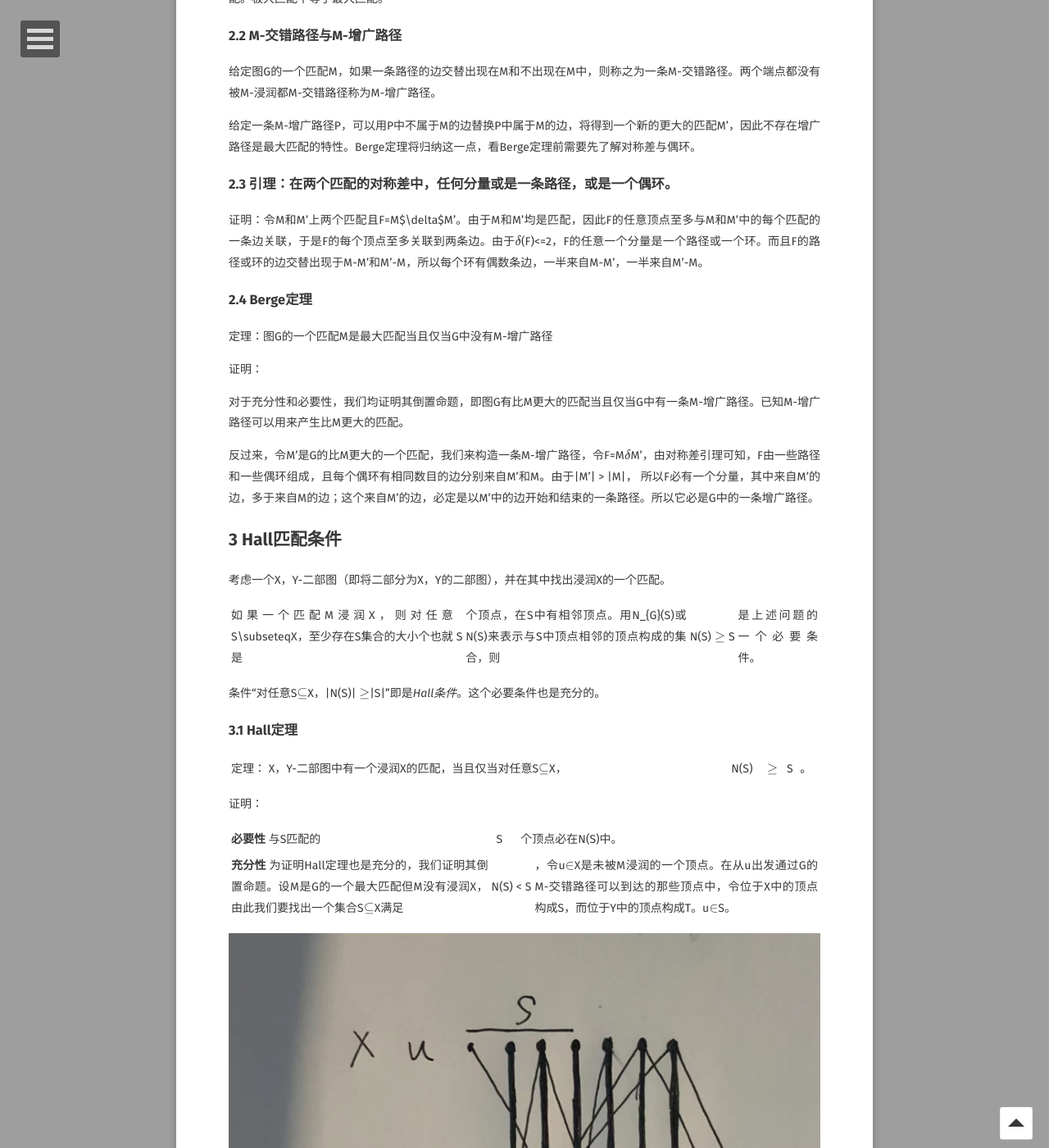
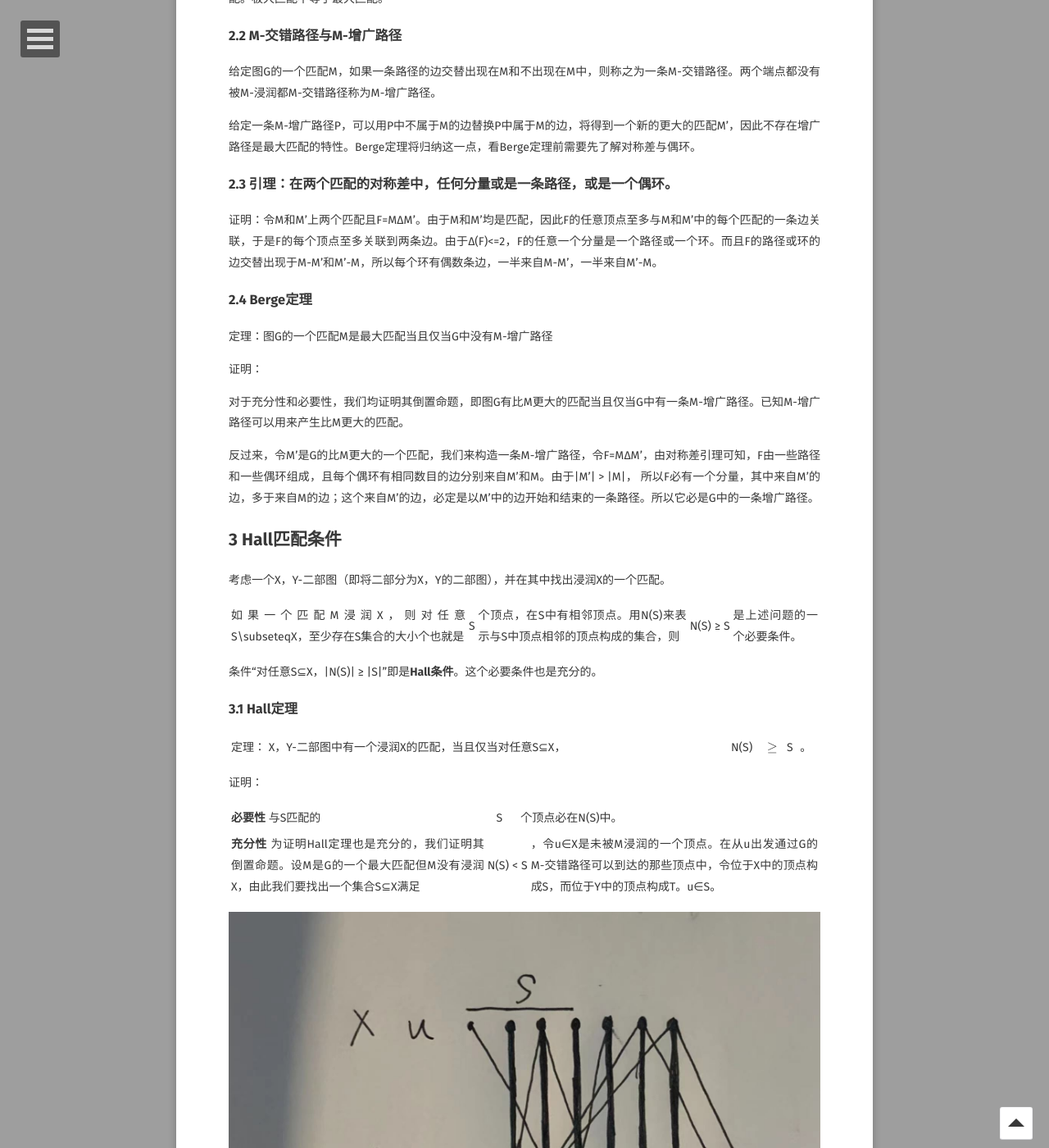
Before and after one commit to YawWQ/yawwq.github.io, a Jekyll site: the page built from _posts/2021-06-05-最大匹配与Hall定理.md, in a window 1280 px wide and 1400 px high, scrolled down 781 px. Shown: the whole window at 82% size. Built offline with Jekyll 4.4.1, drawn with Linux system fonts in a browser that asks for light colours; some web fonts are replaced; formulas are drawn with MathJax 3; some of the changed text lies outside the part shown.

Commit message:
Update 2021-06-05-最大匹配与Hall定理.md

```diff
--- a/_posts/2021-06-05-最大匹配与Hall定理.md
+++ b/_posts/2021-06-05-最大匹配与Hall定理.md
@@ -33,7 +33,7 @@ comments: false
 
 ### 2.3 引理：在两个匹配的对称差中，任何分量或是一条路径，或是一个偶环。
 
-证明：令M和M’上两个匹配且F=M$\delta$M’。由于M和M’均是匹配，因此F的任意顶点至多与M和M’中的每个匹配的一条边关联，于是F的每个顶点至多关联到两条边。由于$$\delta$$(F)<=2，F的任意一个分量是一个路径或一个环。而且F的路径或环的边交替出现于M-M’和M’-M，所以每个环有偶数条边，一半来自M-M’，一半来自M’-M。
+证明：令M和M’上两个匹配且F=MΔM’。由于M和M’均是匹配，因此F的任意顶点至多与M和M’中的每个匹配的一条边关联，于是F的每个顶点至多关联到两条边。由于Δ(F)<=2，F的任意一个分量是一个路径或一个环。而且F的路径或环的边交替出现于M-M’和M’-M，所以每个环有偶数条边，一半来自M-M’，一半来自M’-M。
 
 ### 2.4 Berge定理
 
@@ -43,31 +43,31 @@ comments: false
 
 对于充分性和必要性，我们均证明其倒置命题，即图G有比M更大的匹配当且仅当G中有一条M-增广路径。已知M-增广路径可以用来产生比M更大的匹配。
 
-反过来，令M’是G的比M更大的一个匹配，我们来构造一条M-增广路径，令F=M$$\delta$$M'，由对称差引理可知，F由一些路径和一些偶环组成，且每个偶环有相同数目的边分别来自M’和M。由于\|M'\| > \|M\|， 所以F必有一个分量，其中来自M’的边，多于来自M的边；这个来自M’的边，必定是以M’中的边开始和结束的一条路径。所以它必是G中的一条增广路径。
+反过来，令M’是G的比M更大的一个匹配，我们来构造一条M-增广路径，令F=MΔM'，由对称差引理可知，F由一些路径和一些偶环组成，且每个偶环有相同数目的边分别来自M’和M。由于\|M'\| > \|M\|， 所以F必有一个分量，其中来自M’的边，多于来自M的边；这个来自M’的边，必定是以M’中的边开始和结束的一条路径。所以它必是G中的一条增广路径。
 
 ## 3 Hall匹配条件
 
 考虑一个X，Y-二部图（即将二部分为X，Y的二部图），并在其中找出浸润X的一个匹配。
 
-如果一个匹配M浸润X，则对任意S\subseteqX，至少存在S集合的大小个也就是|S|个顶点，在S中有相邻顶点。用N_{G}(S)或N(S)来表示与S中顶点相邻的顶点构成的集合，则|N(S)|$$\geq$$|S|是上述问题的一个必要条件。
+如果一个匹配M浸润X，则对任意S\subseteqX，至少存在S集合的大小个也就是|S|个顶点，在S中有相邻顶点。用N(S)来表示与S中顶点相邻的顶点构成的集合，则|N(S)|≥|S|是上述问题的一个必要条件。
 
-条件“对任意S$$\subseteq$$X，\|N(S)\| $$\geq$$\|S\|”即是*Hall条件*。这个必要条件也是充分的。
+条件“对任意S⊆X，\|N(S)\| ≥ \|S\|”即是**Hall条件**。这个必要条件也是充分的。
 
 ### 3.1 Hall定理
 
-定理： X，Y-二部图中有一个浸润X的匹配，当且仅当对任意S$$\subseteq$$X，|N(S)| $$\geq$$|S|。
+定理： X，Y-二部图中有一个浸润X的匹配，当且仅当对任意S⊆X，|N(S)| $$\geq$$|S|。
 
 证明：
 
 **必要性** 与S匹配的|S|个顶点必在N(S)中。
 
-**充分性** 为证明Hall定理也是充分的，我们证明其倒置命题。设M是G的一个最大匹配但M没有浸润X，由此我们要找出一个集合S$$\subseteq$$X满足|N(S)| < |S|，令u$$\in$$X是未被M浸润的一个顶点。在从u出发通过G的M-交错路径可以到达的那些顶点中，令位于X中的顶点构成S，而位于Y中的顶点构成T。u$$\in$$S。
+**充分性** 为证明Hall定理也是充分的，我们证明其倒置命题。设M是G的一个最大匹配但M没有浸润X，由此我们要找出一个集合S⊆X满足|N(S)| < |S|，令u∈X是未被M浸润的一个顶点。在从u出发通过G的M-交错路径可以到达的那些顶点中，令位于X中的顶点构成S，而位于Y中的顶点构成T。u∈S。
 
 ![Hall定理](https://yawwq.github.io/assets/img/最大匹配与Hall定理/1.png)
 
-断言M匹配T和S-{u}。从u开始的M-交错路径沿着不属于M的边抵达Y，并沿着M中的边回到X。因此，S-{u}的每个顶点，从T的一个顶点通过M的一条边到达。由于没有M-增广路径，故T的任意顶点是被浸润的；于是每一条抵达y$$\in$$T的M-交错路径通过M扩展到S的一个顶点，所以M中相应的边产生了一个从T到S-{u}的双射，故有|T|=|S-{u}|。
+断言M匹配T和S-{u}。从u开始的M-交错路径沿着不属于M的边抵达Y，并沿着M中的边回到X。因此，S-{u}的每个顶点，从T的一个顶点通过M的一条边到达。由于没有M-增广路径，故T的任意顶点是被浸润的；于是每一条抵达y∈T的M-交错路径通过M扩展到S的一个顶点，所以M中相应的边产生了一个从T到S-{u}的双射，故有|T|=|S-{u}|。
 
-由T和S-{u}之间的匹配，可以得出T$$\subseteq$$N(S)，其实T=N(S)，假设y$$\in$$Y-T有个相邻顶点u$$\in$$S，因为u是未被浸润的，而S中其余顶点通过M与T匹配，所以边uy$$\notin$$M。将边uy添加到抵达u的一条M-交错路径上后，得到一条抵达y的M-交错路径。这同y\notinT矛盾，因此uy不存在。
+由T和S-{u}之间的匹配，可以得出T⊆N(S)，其实T=N(S)，假设y∈Y-T有个相邻顶点u∈S，因为u是未被浸润的，而S中其余顶点通过M与T匹配，所以边uy∉M。将边uy添加到抵达u的一条M-交错路径上后，得到一条抵达y的M-交错路径。这同y∉T矛盾，因此uy不存在。
 
 由T=N(S)，我们证明了|N(S)| = |T| = |S -1| <|S|，完成了对倒置命题的证明。
 
@@ -77,12 +77,3 @@ comments: false
 # References
 
 Introduction to Graph Theory, Sencond Edition, Douglas B. West
-
-
-test：
-${Z^{yx}}$
-${\in}$
-
-$\sqrt x$
-
-<center>$$p^a=\frac{F^a}{\sum_{a'}F^{a'}}$$    (1.1)</center>
```
Also changed, not shown: other parts of _posts/2021-06-05-最大匹配与Hall定理.md (+1 -1 lines).
